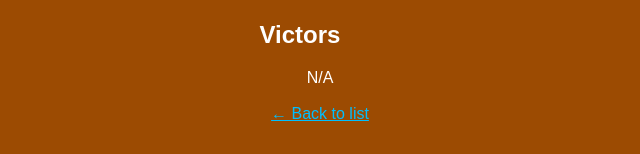
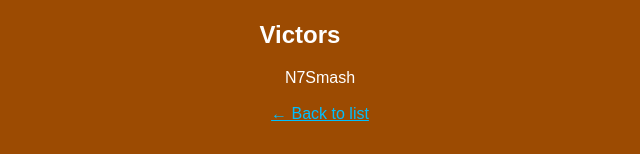
Before and after one commit to Rop0Behemoth/FGDL, a plain HTML site: page Levels/problematic.html in a window 1280 px wide. Shown: the part 643-797 px from the top of the page, 340-980 px from the left. Drawn offline with Linux system fonts and the light colour scheme.

Commit message:
Update problematic.html

```diff
--- a/Levels/problematic.html
+++ b/Levels/problematic.html
@@ -44,7 +44,7 @@
 
   <h2>Victors</h2>
   <ul>
-  <li> N/A
+  <li> N7Smash
   </li>
 
 
```
